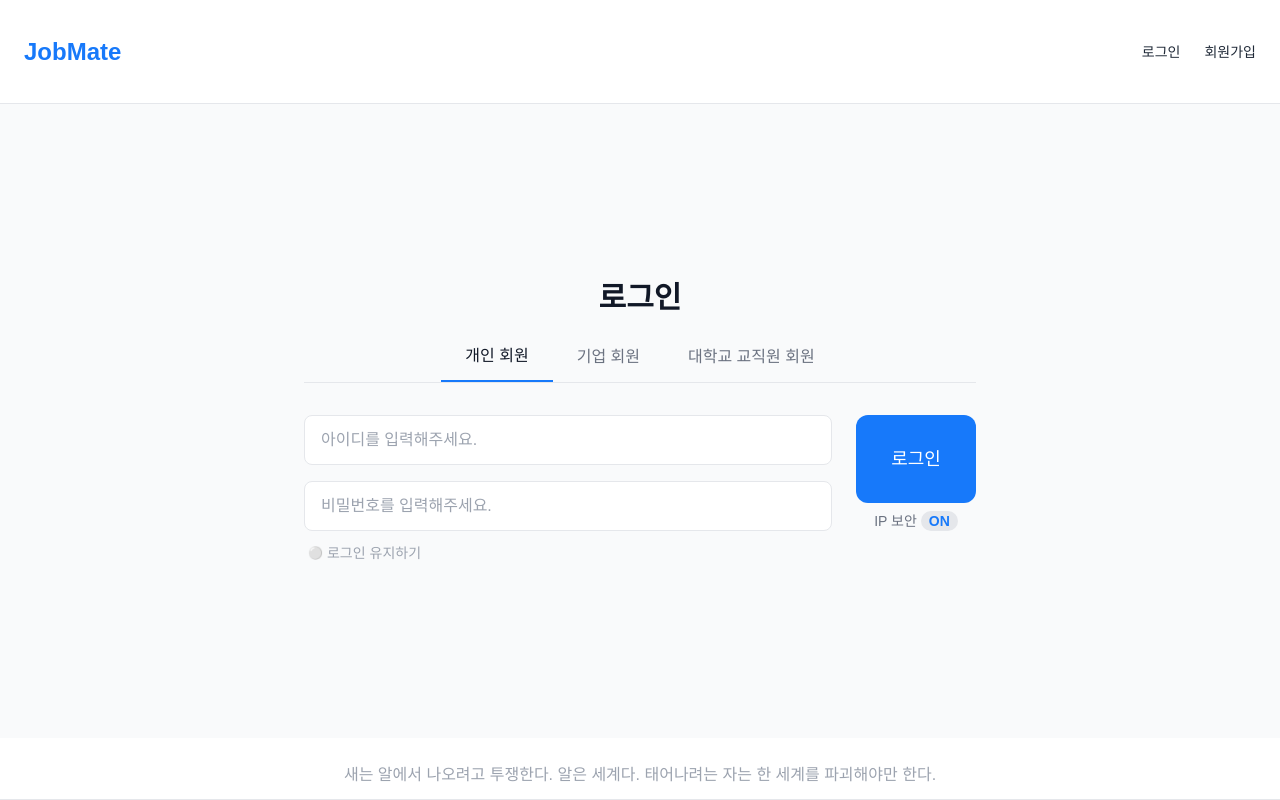
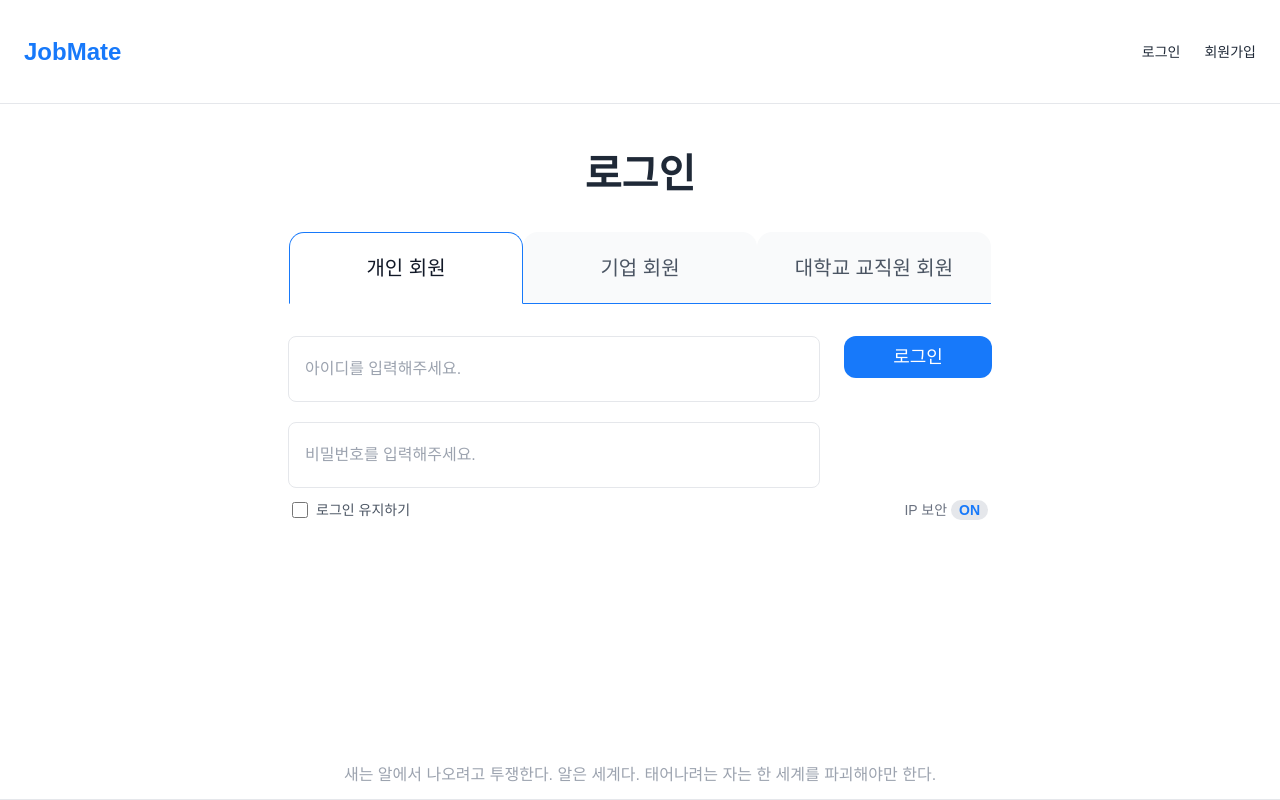
Before and after one commit to JOBaboso/Jobaboso-front, a React (Vite) app: page /auth/signin in a window 1280 px wide. Built offline with nearby package versions, Linux system fonts and the light colour scheme; no server answers.

Commit message:
feat : signin api 연결

```diff
--- a/src/apis/auth.ts
+++ b/src/apis/auth.ts
@@ -1,5 +1,9 @@
 import api from './api';
-import { SignUpCompanyRequestDto, SignUpPersonalRequestDto } from '@type/authDTO/SignUpDTO';
+import {
+  SignUpCompanyRequestDto,
+  SignUpPersonalRequestDto,
+  SignInRequestDto,
+} from '@type/authDTO/SignUpDTO';
 
 export const postSignUpPersonal = async (request: SignUpPersonalRequestDto) => {
   const response = await api.post('/register/personal', request);
@@ -10,3 +14,8 @@ export const postSignUpCompany = async (request: SignUpCompanyRequestDto) => {
   const response = await api.post('/register/company', request);
   return response.data;
 };
+
+export const signin = async (request: SignInRequestDto) => {
+  const response = await api.post('/signin', request);
+  return response.data;
+};
--- a/src/pages/TestPage.tsx
+++ /dev/null
@@ -1,12 +0,0 @@
-import { useEffect } from 'react';
-import { signupTest } from '@apis/signupTest';
-
-const TestPage = () => {
-  useEffect(() => {
-    signupTest();
-  }, []);
-
-  return <div>테스트 중입니다. 콘솔을 확인하세요.</div>;
-};
-
-export default TestPage;
--- a/src/pages/auth/SignInPage.tsx
+++ b/src/pages/auth/SignInPage.tsx
@@ -1,75 +1,110 @@
 import { useState } from 'react';
+import { signin } from '@apis/auth';
+import { SignInRequestDto } from '@type/authDTO/SignUpDTO';
+
 import Button from '@components/common/Button';
 
 const SigninPage = () => {
   const [tab, setTab] = useState<'personal' | 'company' | 'university'>('personal');
+  const [id, setId] = useState('');
+  const [password, setPassword] = useState('');
+  const [keepLogin, setKeepLogin] = useState(false);
+
+  const handleLogin = async () => {
+    try {
+      const payload: SignInRequestDto = { id, password };
+      const data = await signin(payload);
+
+      console.log('✅ 로그인 성공:', data);
+
+      if (keepLogin) {
+        // 예: 토큰이나 사용자 정보를 localStorage에 저장
+        localStorage.setItem('token', data.token); // ← 백엔드 응답에 따라 조정
+      }
+
+      // 이후 페이지 이동 또는 상태 갱신
+      // 예: router.push('/dashboard') 등
+    } catch (error: any) {
+      console.error('❌ 로그인 실패:', error.response?.data?.message || error.message);
+      alert('로그인에 실패했습니다. 아이디와 비밀번호를 확인해주세요.');
+    }
+  };
 
   const renderTabContent = () => (
-    <form className="flex flex-col flex-1 gap-4">
+    <form className="flex flex-1 flex-col gap-5" onSubmit={(e) => e.preventDefault()}>
       <input
         type="text"
         placeholder="아이디를 입력해주세요."
-        className="px-4 py-3 text-base border border-gray-200 rounded-lg focus:outline-none focus:ring-2 focus:ring-mainBlue"
+        value={id}
+        onChange={(e) => setId(e.target.value)}
+        className="h-[66px] rounded-lg border border-gray-200 px-4 py-3 text-base focus:outline-none focus:ring-2 focus:ring-mainBlue"
       />
       <input
         type="password"
         placeholder="비밀번호를 입력해주세요."
-        className="px-4 py-3 text-base border border-gray-200 rounded-lg focus:outline-none focus:ring-2 focus:ring-mainBlue"
+        value={password}
+        onChange={(e) => setPassword(e.target.value)}
+        className="h-[66px] rounded-lg border border-gray-200 px-4 py-3 text-base focus:outline-none focus:ring-2 focus:ring-mainBlue"
       />
     </form>
   );
 
   return (
-    <div
-      className="flex items-center justify-center w-full px-4 bg-gray-50"
-      style={{ minHeight: 'calc(100vh - 116px - 50px)' }} // header + footer 높이 고려
-    >
-      <div className="w-full max-w-2xl text-center text-[17px]">
+    <div className="flex w-full flex-col items-center bg-white px-4 py-10">
+      <div className="w-full max-w-[704px] text-center">
         {/* 타이틀 */}
-        <h2 className="mb-4 text-3xl font-bold text-gray-900">로그인</h2>
+        <h2 className="mb-7 text-[40px] font-bold text-gray-800">로그인</h2>
 
         {/* 탭 */}
-        <div className="flex justify-center mb-8 border-b border-gray-200">
+        <div className="mb-8 flex justify-center">
           {[
             { label: '개인 회원', value: 'personal' },
             { label: '기업 회원', value: 'company' },
             { label: '대학교 교직원 회원', value: 'university' },
-          ].map((item) => (
+          ].map((item) => {
+            const isActive = tab === item.value;
+
+            return (
               <button
                 key={item.value}
                 onClick={() => setTab(item.value as any)}
-              className={`px-6 py-3 text-base font-medium ${
-                tab === item.value
-                  ? 'border-b-2 border-mainBlue text-gray-900'
-                  : 'text-gray-500'
-              }`}
+                className={`borders h-[72px] w-[234px] rounded-tl-[15px] rounded-tr-[15px] border-gray-200 text-center text-base text-h3 font-medium ${
+                  isActive
+                    ? 'z-10 -mb-[1px] h-[71px] border-[1.5px] border-mainBlue border-b-white bg-white text-gray-900'
+                    : 'border-b-[1.5px] border-b-mainBlue bg-gray-50 text-gray-600'
+                } `}
               >
                 {item.label}
               </button>
-          ))}
+            );
+          })}
         </div>
-
         {/* 로그인 폼 + 버튼 */}
         <div className="flex justify-center gap-6">
           {renderTabContent()}
           <div className="flex flex-col items-center">
-            <Button className="h-[88px] w-[120px] text-base mb-2">로그인</Button>
-
-            {/* IP 보안 */}
-            <div className="text-sm text-gray-500">
-              IP 보안{' '}
-              <span className="px-2 py-0.5 font-bold bg-gray-200 rounded-full text-mainBlue">
-                ON
-              </span>
-            </div>
+            <Button className="mb-2 h-[153px] w-[148px] text-base" onClick={handleLogin}>
+              로그인
+            </Button>
           </div>
         </div>
 
-        {/* 로그인 유지하기 (왼쪽 아래 정렬) */}
-        <div className="flex justify-start px-1 mt-3 text-sm text-gray-400">
-          <div className="flex items-center gap-1">
-            <span className="text-[12px]">⚪</span>
+        {/* 로그인 유지하기 & IP 보안 */}
+        <div className="mt-3 flex w-full items-center justify-between px-1 text-sm text-gray-400">
+          <label className="flex cursor-pointer items-center gap-2 text-gray-600">
+            <input
+              type="checkbox"
+              className="h-4 w-4 accent-mainBlue"
+              checked={keepLogin}
+              onChange={(e) => setKeepLogin(e.target.checked)}
+            />
             로그인 유지하기
+          </label>
+
+          {/* IP 보안 - 오른쪽 */}
+          <div className="text-sm text-gray-500">
+            IP 보안{' '}
+            <span className="rounded-full bg-gray-200 px-2 py-0.5 font-bold text-mainBlue">ON</span>
           </div>
         </div>
       </div>
--- a/src/routes/router.tsx
+++ b/src/routes/router.tsx
@@ -4,11 +4,10 @@ import MainLayout from '@layout/MainLayout';
 import AuthLayout from '@layout/AuthLayout';
 import HomePage from '@pages/home/HomePage';
 import SignupTypePage from '@pages/auth/SignupTypePage';
-import SigninPage from '@pages/auth/SigninPage';
+import SigninPage from '@pages/auth/SignInPage';
 import SignupPersonalPage from '@pages/auth/SignupPersonalPage';
 import SignupUniversityPage from '@pages/auth/SignupUniversityPage';
 import SignupCompanyPage from '@pages/auth/SignupCompanyPage';
-import TestPage from '@pages/TestPage';
 
 const router = () =>
   createBrowserRouter([
--- a/src/type/authDTO/SignUpDTO.ts
+++ b/src/type/authDTO/SignUpDTO.ts
@@ -26,3 +26,8 @@ export interface SignUpPersonalRequestDto {
   gender: string; // M or W
   profile_addr: string;
 }
+
+export interface SignInRequestDto {
+  id: string;
+  password: string;
+}
```
Lines whose indentation alone changed are shown as unchanged.
